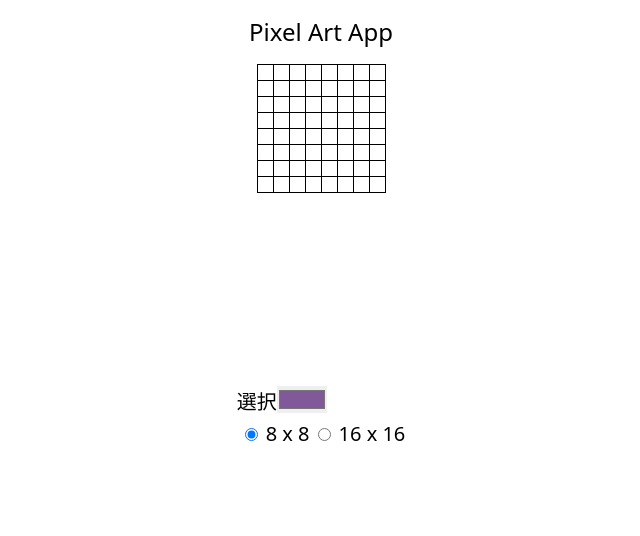
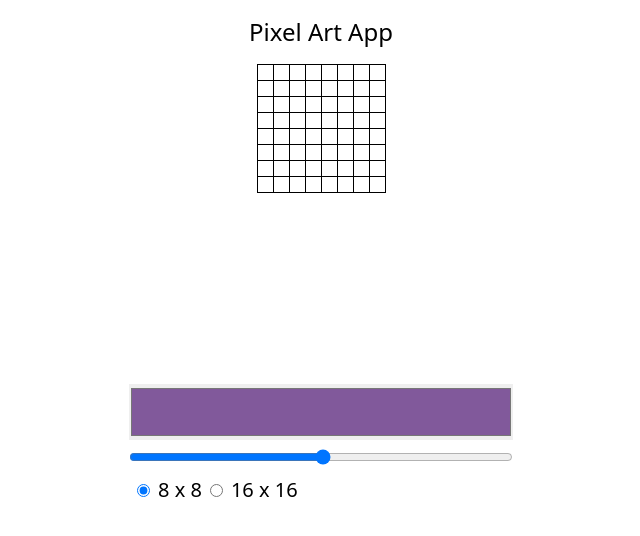
Before and after one commit to hironomiu/typescript-react-pixel-art, a React (Create React App) app: page / in a window 1280 px wide. Shown: the top 536 px of the page, without its empty margins (319-959 px from the left). Built offline with nearby package versions, Linux system fonts and the light colour scheme.

Commit message:
commited

```diff
--- a/src/components/Form.tsx
+++ b/src/components/Form.tsx
@@ -10,13 +10,43 @@ type Props = {
 const Form: FC<Props> = ({ color, setColor, handleRadioChange, squareNum }) => {
   return (
     <div>
-      {' '}
-      <label className="text-xl my-4">選択</label>
-      <input
-        type="color"
-        onChange={(e) => setColor(e.target.value)}
-        value={color}
-      />
+      <div className="flex flex-row items-center">
+        {/* <label className="text-lg mx-2">選択</label> */}
+        <input
+          className="w-96 h-14"
+          type="color"
+          onChange={(e) => setColor(e.target.value)}
+          value={color}
+        />
+      </div>
+
+      <div>
+        {/* <div
+          style={{ backgroundColor: `${color}` }}
+          className="h-10 w-96"
+        ></div> */}
+        <input
+          className="w-96"
+          type="range"
+          min="0"
+          // max="255"
+          max="16777215"
+          value={parseInt(color.slice(1, 7), 16)}
+          onChange={(e) => {
+            console.log('hex:', Number(e.target.value).toString(16))
+            console.log(
+              '#' + ('000000' + Number(e.target.value).toString(16)).slice(-6)
+            )
+            console.log('10 :', parseInt(color.slice(1, 7), 16))
+            setColor(
+              '#' + ('000000' + Number(e.target.value).toString(16)).slice(-6)
+              // +
+              // ('00' + Number(e.target.value).toString(16)).slice(-2) +
+              // ('00' + Number(e.target.value).toString(16)).slice(-2)
+            )
+          }}
+        />
+      </div>
       <div>
         <label className="text-xl">
           <input
```
